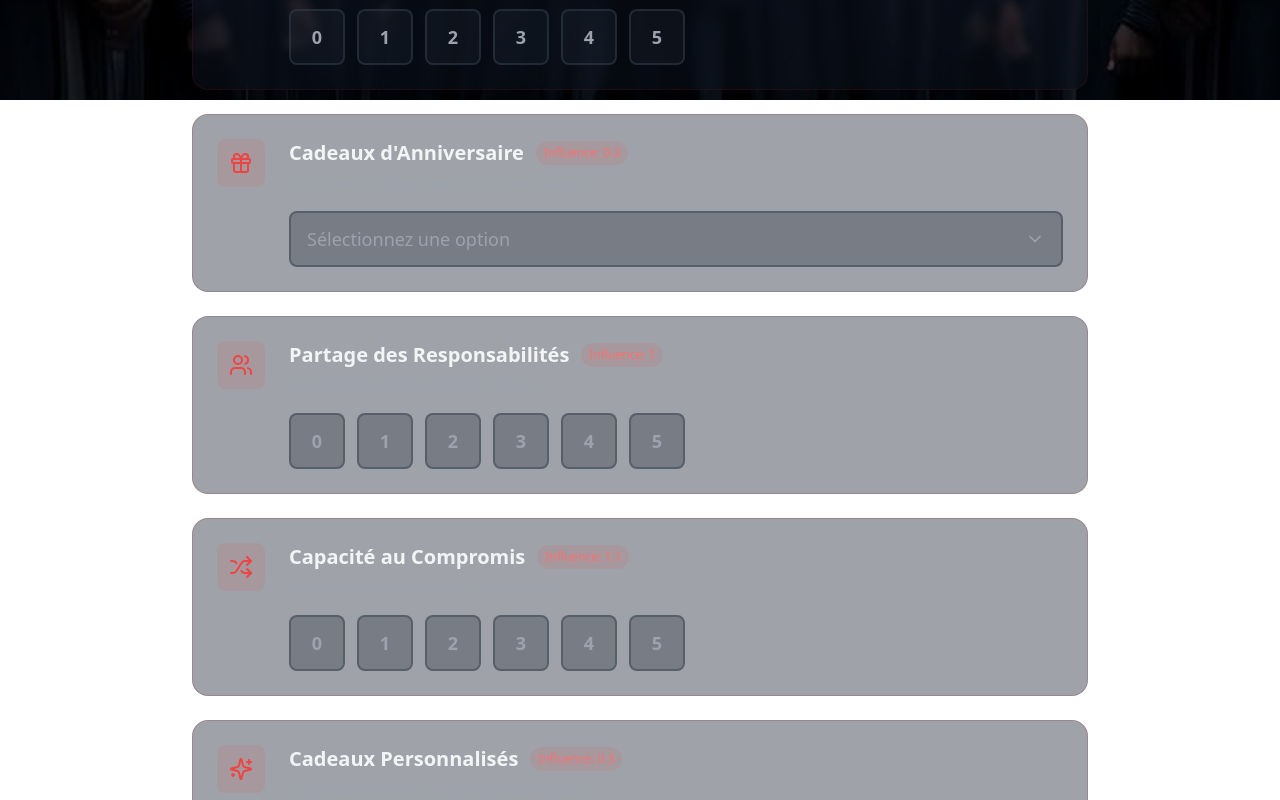
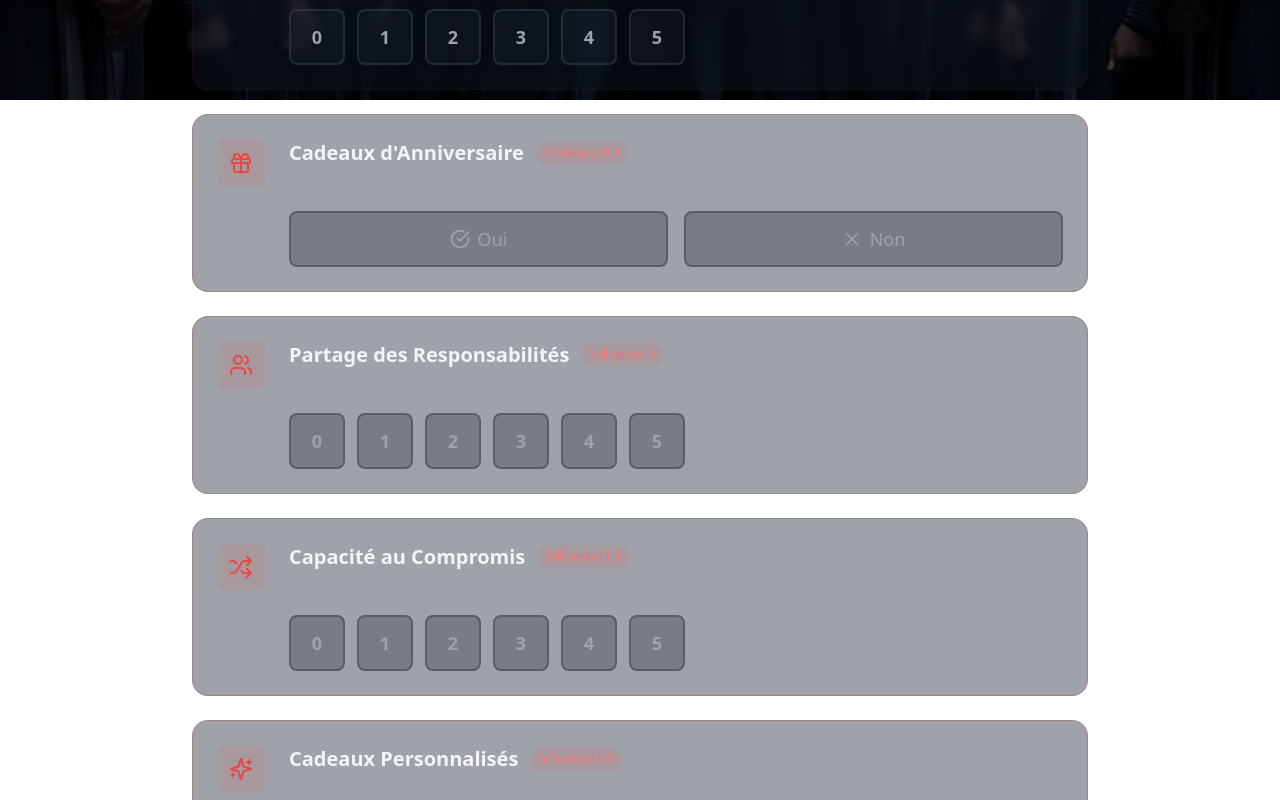
Before and after one commit to kevinkenfack/recap-relation, a React (Vite) app: page / in a window 1280 px wide. Shown: the part 700-1500 px from the top of the page. Built offline with nearby package versions, Linux system fonts and the light colour scheme; the HTML template or start-up script is replaced by a standard one.

Commit message:
change style

```diff
--- a/src/components/RelationshipAssessmentTool.jsx
+++ b/src/components/RelationshipAssessmentTool.jsx
@@ -8,7 +8,6 @@ import {
 const RelationshipAssessmentTool = () => {
   const [notes, setNotes] = useState({});
   const [showResults, setShowResults] = useState(false);
-  const [openDropdown, setOpenDropdown] = useState(null);
 
   const allCriteria = [
     {
@@ -71,7 +70,6 @@ const RelationshipAssessmentTool = () => {
 
   const handleChange = (key, value) => {
     setNotes(prev => ({...prev, [key]: value}));
-    setOpenDropdown(null);
   };
 
   const calculateScore = () => {
@@ -107,13 +105,16 @@ const RelationshipAssessmentTool = () => {
 
   return (
     <div className="min-h-screen">
+      {/* Background avec votre image */}
       <div className="fixed inset-0 bg-black bg-cover bg-center" style={{
         backgroundImage: `url('/back.jpg')`
       }}>
-        <div className="absolute inset-0 bg-black/60" />
+        <div className="absolute inset-0 bg-black/60" /> {/* Overlay pour la lisibilité */}
       </div>
 
+      {/* Main content */}
       <div className="relative min-h-screen flex flex-col justify-between">
+        {/* Header Section */}
         <header className="pt-12 pb-6 px-4">
           <div className="max-w-4xl mx-auto text-center space-y-4">
             <h1 className="text-4xl md:text-6xl font-bold text-red-500 tracking-tight">
@@ -123,6 +124,7 @@ const RelationshipAssessmentTool = () => {
           </div>
         </header>
 
+        {/* Criteria Grid */}
         <main className="flex-grow px-4 py-8">
           <div className="max-w-4xl mx-auto grid gap-6">
             {allCriteria.map((criteria) => (
@@ -138,7 +140,7 @@ const RelationshipAssessmentTool = () => {
                       </div>
                     </div>
 
-                    <div className="flex-grow space-y-4 w-full relative">
+                    <div className="flex-grow space-y-4 w-full">
                       <div>
                         <div className="flex flex-col md:flex-row md:items-center gap-3">
                           <h3 className="text-xl font-semibold text-gray-100">{criteria.label}</h3>
@@ -168,52 +170,31 @@ const RelationshipAssessmentTool = () => {
                           ))}
                         </div>
                       ) : (
-                        <div className="relative w-full">
-                          <div className="relative">
+                        <div className="flex space-x-4">
                           <button
-                              onClick={() => setOpenDropdown(criteria.key === openDropdown ? null : criteria.key)}
+                            onClick={() => handleChange(criteria.key, true)}
                             className={`
-                                w-full py-3 px-4 rounded-lg flex items-center justify-between text-lg font-medium
-                                border-2 transition-all duration-300
-                                ${notes[criteria.key] !== undefined
-                                  ? 'border-red-500 bg-red-500/20 text-red-400'
-                                  : 'border-gray-700/50 bg-gray-800/30 text-gray-400 hover:border-red-500/50 hover:bg-red-500/10'}
+                              flex-1 py-3 px-4 rounded-lg flex items-center justify-center gap-2 text-lg font-medium
+                              transition-all duration-300
+                              ${notes[criteria.key] === true
+                                ? 'bg-green-500/20 text-green-400 border-2 border-green-500'
+                                : 'bg-gray-800/30 text-gray-400 hover:bg-green-500/10 border-2 border-gray-700/50'}
                             `}
                           >
-                              {notes[criteria.key] === true ? (
-                                <div className="flex items-center gap-2">
                             <CheckCircle className="w-5 h-5" /> Oui
-                                </div>
-                              ) : notes[criteria.key] === false ? (
-                                <div className="flex items-center gap-2">
-                                  <X className="w-5 h-5" /> Non
-                                </div>
-                              ) : (
-                                "Sélectionnez une option"
-                              )}
-                              <ChevronDown className="w-5 h-5" />
-                            </button>
-                          </div>
-
-                          {openDropdown === criteria.key && (
-                            <div
-                              className="absolute z-50 w-full mt-1 bg-gray-800 border border-gray-700 rounded-lg shadow-lg
-                                        overflow-visible"
-                            >
-                              <button
-                                onClick={() => handleChange(criteria.key, true)}
-                                className="w-full py-3 px-4 text-left hover:bg-red-500/10 flex items-center gap-2 rounded-t-lg"
-                              >
-                                <CheckCircle className="w-5 h-5 text-green-500" /> Oui
                           </button>
                           <button
                             onClick={() => handleChange(criteria.key, false)}
-                                className="w-full py-3 px-4 text-left hover:bg-red-500/10 flex items-center gap-2 rounded-b-lg"
+                            className={`
+                              flex-1 py-3 px-4 rounded-lg flex items-center justify-center gap-2 text-lg font-medium
+                              transition-all duration-300
+                              ${notes[criteria.key] === false
+                                ? 'bg-red-500/20 text-red-400 border-2 border-red-500'
+                                : 'bg-gray-800/30 text-gray-400 hover:bg-red-500/10 border-2 border-gray-700/50'}
+                            `}
                           >
-                                <X className="w-5 h-5 text-red-500" /> Non
+                            <X className="w-5 h-5" /> Non
                           </button>
-                            </div>
-                          )}
                         </div>
                       )}
                     </div>
@@ -223,6 +204,7 @@ const RelationshipAssessmentTool = () => {
             ))}
           </div>
 
+          {/* Results Button */}
           <div className="max-w-4xl mx-auto mt-8">
             <button
               onClick={() => canShowResults() && setShowResults(true)}
@@ -240,10 +222,12 @@ const RelationshipAssessmentTool = () => {
           </div>
         </main>
 
+        {/* Footer */}
         <footer className="py-6 px-4 text-center text-gray-500 bg-black/20 backdrop-blur-sm">
           <p>© {new Date().getFullYear()} La Force de l'Union</p>
         </footer>
 
+        {/* Results Modal */}
         {showResults && (
           <div className="fixed inset-0 bg-black/80 backdrop-blur-sm flex items-center justify-center p-4 z-50">
             <div className="bg-gray-900/90 border-2 border-red-500/20 rounded-2xl max-w-lg w-full p-8 relative">
```
Lines whose indentation alone changed are shown as unchanged.
